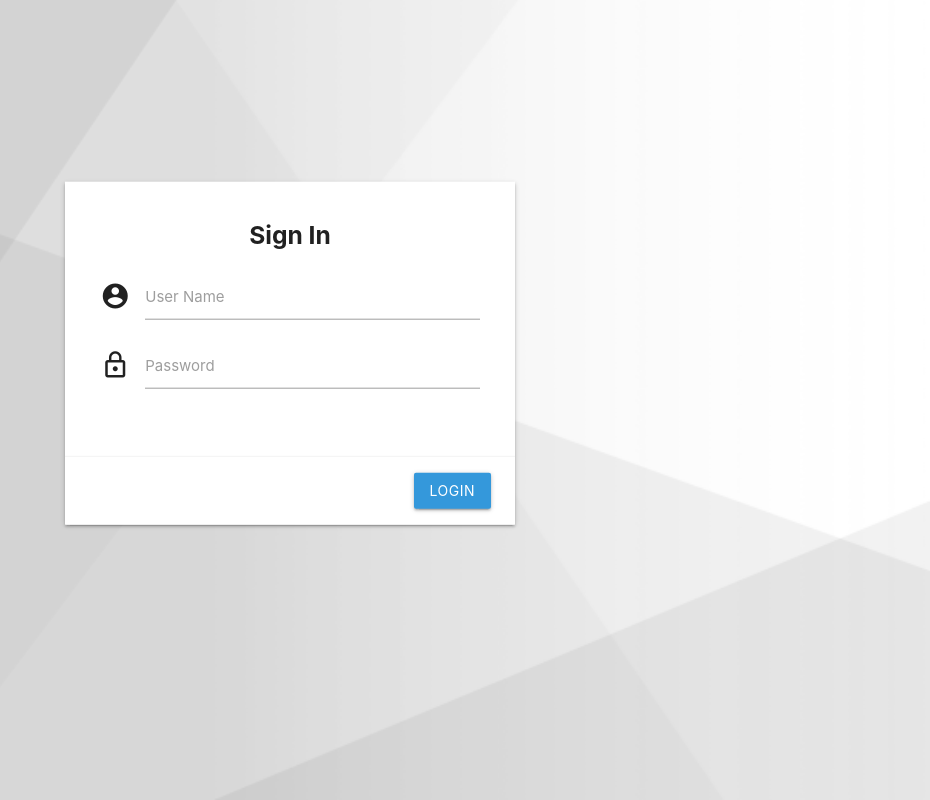
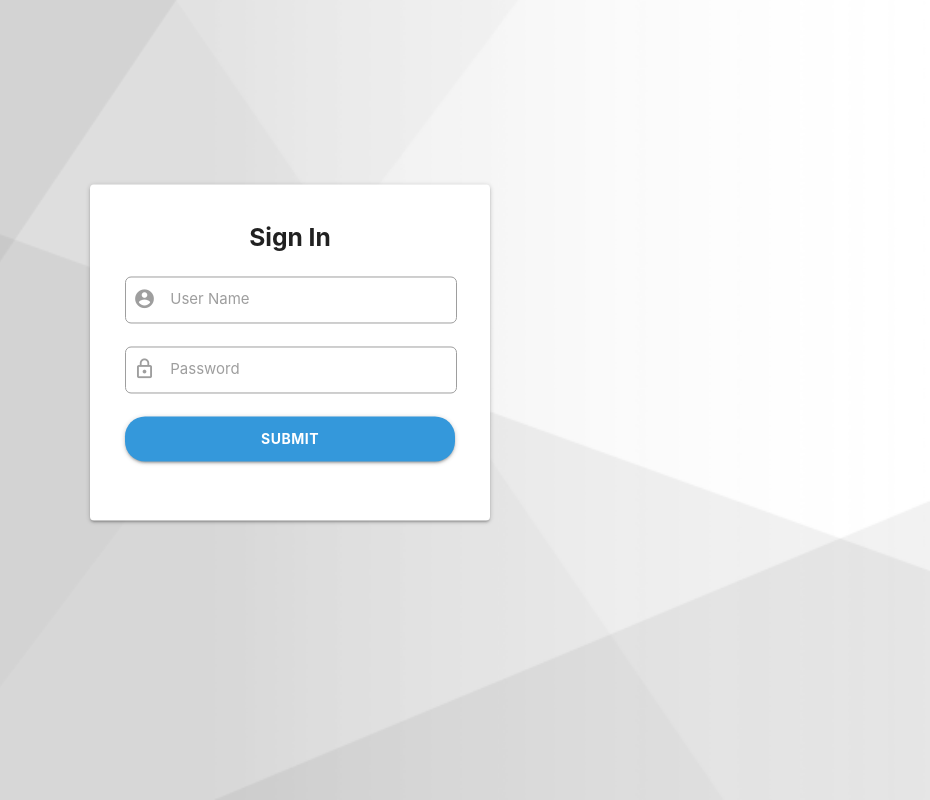
Before and after one commit to amiteshr179/Search-Marvel, a React app: page / in a window 1280 px wide. Shown: the whole page, without its empty margins (350-1280 px from the left). Built offline with nearby package versions, Linux system fonts and the light colour scheme.

Commit message:
Login Styles

```diff
--- a/assets/App.css
+++ b/assets/App.css
@@ -1,23 +1,24 @@
-html, body, #app, .main{
+html{
     height: 100%;
+    background: url('/assets/Header_BG.png') no-repeat;
+    width: 100%;
+    height:100%;
+    background-size: cover;
 }
 a {
     cursor: pointer;
 }
 .login-section{
-    background: url('/assets/Header_BG.png') no-repeat;
-    width: 100%;
-    height:100%;
-    background-size: cover;
+
 }
 .login-section .card{
-    border-radius: 0px;
+    border-radius: 4px;
 }
 .card{
-
+border-radius: 4px;
 }
 .login{
-    width: 450px;
+    width: 400px;
     margin: 0 auto;
 }
 .login-right{
@@ -49,9 +50,38 @@ table.striped tr{
     background-color: #3498db;
     color: #fff;
 }
+.btn{
+    background-color: #3498db;
+}
 .user-login, .user-login.btn:hover {
-    background-color: #3498db;
+    width: 100%;
+    height: 3rem;
+    line-height: 3rem;
+    border-radius: 20px;
 }
 input:focus{
     box-shadow: none !important;
 }
+.login input[type=text]:not(.browser-default),
+.login input[type=password]:not(.browser-default){
+    border: 1px solid #9e9e9e;
+    margin-left: 0;
+    padding-left:3rem;
+    border-radius:6px;
+}
+.login .input-field .prefix{
+    top: 12px;
+    font-size: 1.5rem;
+    left: 8px;
+    color :#9e9e9e;
+}
+.login input[type=text]:not(.browser-default):focus:not([readonly]),
+.login input[type=password]:not(.browser-default):focus:not([readonly]){
+    border: 1px solid #26a69a;
+}
+.input-field>label:not(.label-icon).active{
+    transform: translateY(-9px) scale(0.8);
+    width: auto !important;
+    background: #fff;
+    padding: 0 5px;
+}
--- a/src/Dashboard/Dashboard.jsx
+++ b/src/Dashboard/Dashboard.jsx
@@ -39,12 +39,15 @@ class Dashboard extends React.Component {
         this.setState({ [name]: event.target.checked });
     }
     deployChange(){
+        //pass all the component names here
         async.parallel([
             function(callback) {
                 axios.get(`https://jsonplaceholder.typicode.com/todos/1`).then(res => callback(res));
+                //use post for actual calls
             },
             function(callback) {
                 axios.get(`https://jsonplaceholder.typicode.com/todos/1`).then(res => callback(res));
+                //use post for actual calls
             }
         ], function(err, results) {
             // after all the api calls are finished
@@ -125,7 +128,7 @@ class Dashboard extends React.Component {
                 </tbody>
             </table>
             <div className="card-action right-align">
-              <a className="user-login waves-effect waves-light btn" onClick={this.deployChange.bind(this)}><b>Deploy</b></a>
+              <a className="waves-effect waves-light btn" onClick={this.deployChange.bind(this)}><b>Deploy</b></a>
               </div>
             </section>
             </div>
--- a/src/HomePage/HomePage.jsx
+++ b/src/HomePage/HomePage.jsx
@@ -37,12 +37,11 @@ class HomePage extends React.Component {
                         <input id="icon_telephone" type="password" className="validate" name="password" value={this.state.password} onChange={e => this.handleChange(e)}/>
                         <label htmlFor="icon_telephone">Password</label>
                     </div>
+                    <div className="input-field">
+                    <Link className="user-login waves-effect waves-light btn" to={{pathname:'/loader',aboutProps:{username:this.state.name, password:this.state.password}}}><b>Submit</b></Link>
+                    </div>
                 </form>
             </div>
-
-              </div>
-              <div className="card-action right-align">
-                  <Link className="user-login waves-effect waves-light btn" to={{pathname:'/loader',aboutProps:{username:this.state.name, password:this.state.password}}}>Login</Link>
               </div>
             </div>
             </section>
```
